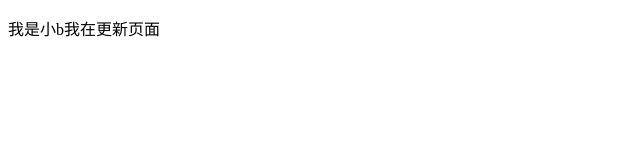
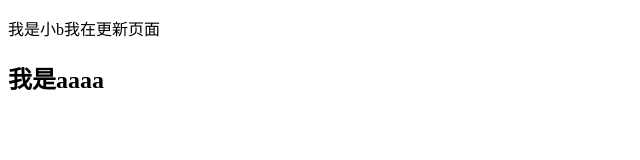
Before and after one commit to kele-liuliu/0510-test, a plain HTML site: page about.html in a window 1280 px wide. Shown: the whole page, without its empty margins (0-640 px from the left). Drawn offline with Linux system fonts and the light colour scheme.

Commit message:
Update about.html

```diff
--- a/about.html
+++ b/about.html
@@ -11,6 +11,7 @@
 <body>
 
     <p>我是小b我在更新页面</p>
+    <h2>我是aaaa</h2>
 </body>
 
 </html>
```
